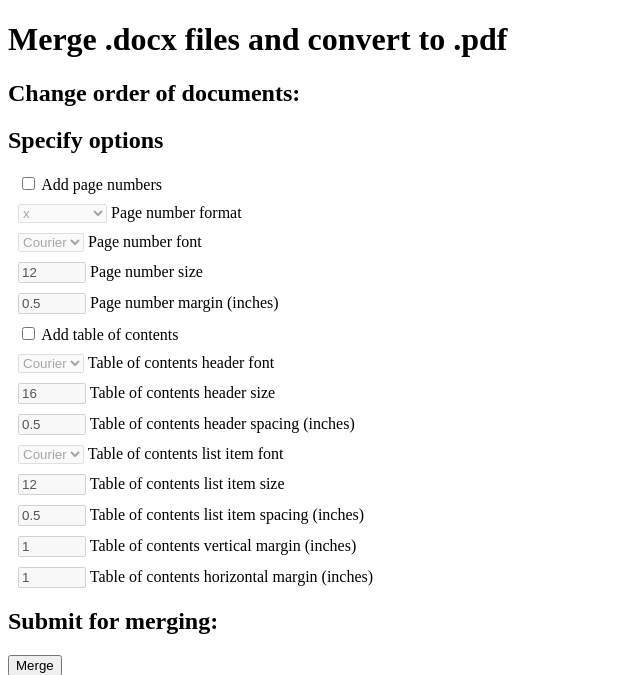
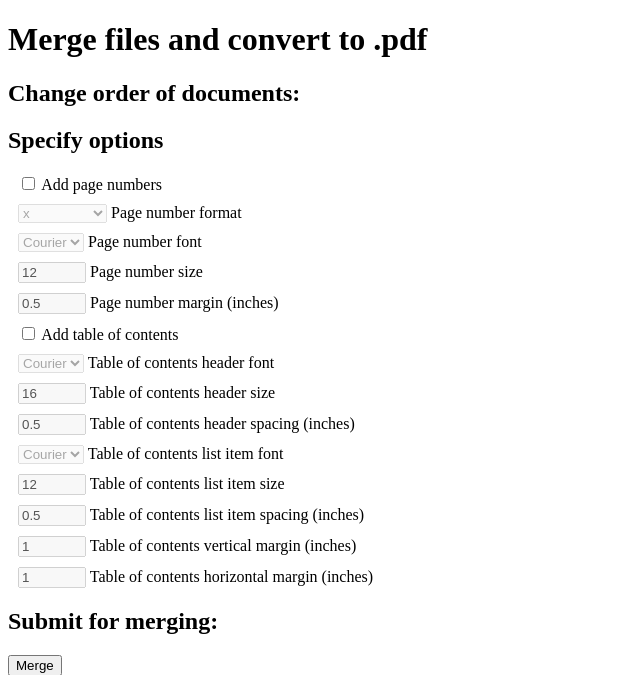
Before and after one commit to rbrutherford3/PDF-Publisher, a Flask app: template templates/arrange.html in a window 1280 px wide. Shown: the top 675 px of the page, without its empty margins (0-640 px from the left). Run offline with Flask 2, Linux system fonts and the light colour scheme; the template is opened without the code that fills it, so the values that code supplies are empty.

Commit message:
Adding ability to upload .doc and .pdf files

```diff
--- a/app.py
+++ b/app.py
@@ -58,12 +58,12 @@ def success():
         filelist = request.files.getlist("file")
         justnames = []
         for f in filelist:
-            docx = f.filename
-            justname = docx.replace(".docx", "")
-            justnames.append(justname)
-            f.save(os.path.join(uploads, docx))
-            os.system("export PATH=$PATH:/usr/bin; libreoffice --headless --convert-to pdf '" + uploads + "/" + docx + "' --outdir " + uploads)
-            os.remove(os.path.join(uploads, docx))
+            filename, extension = os.path.splitext(f.filename)
+            justnames.append(filename)
+            f.save(os.path.join(uploads, f.filename))
+            if extension == ".doc" or extension == ".docx":
+                os.system("export PATH=$PATH:/usr/bin; libreoffice --headless --convert-to pdf '" + uploads + "/" + f.filename + "' --outdir " + uploads)
+                os.remove(os.path.join(uploads, f.filename))
         justnames.reverse()
         # Send bare filenames to 'arrange.html' for ordering
         return render_template("arrange.html", pdfs = justnames, pdfslen = len(justnames))
--- a/templates/arrange.html
+++ b/templates/arrange.html
@@ -7,7 +7,7 @@
 </head>
 <body>
 	<form action="compile" method="post">
-		<h1>Merge .docx files and convert to .pdf</h1>
+		<h1>Merge files and convert to .pdf</h1>
 		<h2>Change order of documents:</h2>
 		<ol id="pdforder">
 			{%for i in range(0, pdfslen)%}
```
Also changed, not shown: templates/upload.html (+4 -4 lines), docs/README.md.
